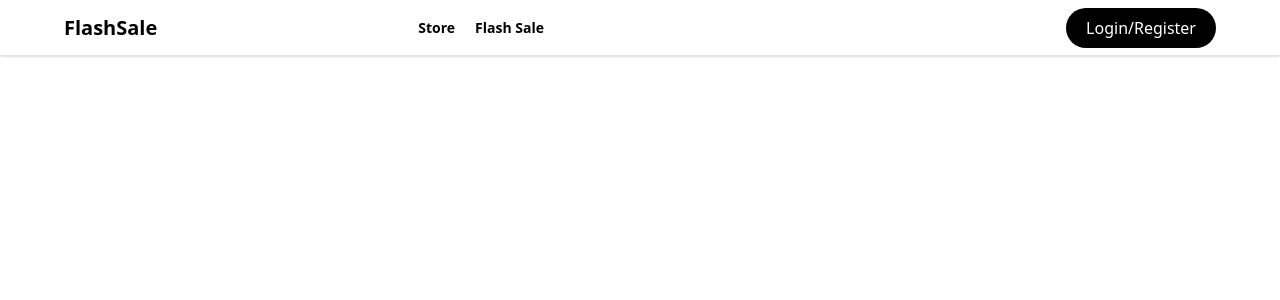
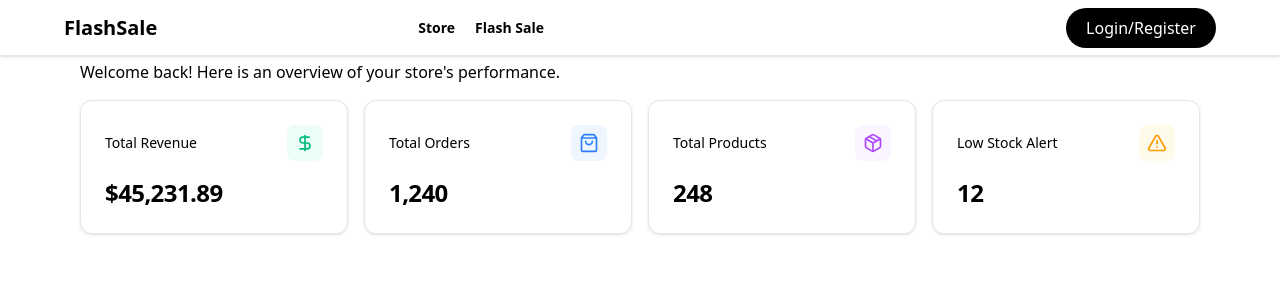
Before and after one commit to void-arceus/FlashSale, a React (Vite) app in the folder frontend/: page /adminDashboard in a window 1280 px wide. Shown: the top 300 px of the page. Built offline with nearby package versions, Linux system fonts and the light colour scheme; no server answers.

Commit message:
feat: update form logic to support editing with conditional image upload

```diff
--- a/frontend/package.json
+++ b/frontend/package.json
@@ -12,6 +12,7 @@
   "dependencies": {
     "@tailwindcss/vite": "^4.3.1",
     "axios": "^1.18.1",
+    "lucide-react": "^1.23.0",
     "react": "^19.2.7",
     "react-dom": "^19.2.7",
     "react-hook-form": "^7.80.0",
--- a/frontend/src/App.tsx
+++ b/frontend/src/App.tsx
@@ -34,7 +34,7 @@ function App() {
 
                                 {/* admin routes */}
                                 <Route
-                                    path="/admin"
+                                    path="/adminDashboard"
                                     element={<AdminDashboard />}
                                 />
                                 <Route
--- a/frontend/src/components/Navbar.tsx
+++ b/frontend/src/components/Navbar.tsx
@@ -46,7 +46,10 @@ function Navbar() {
                     <>
                         {user && user.role === "admin" ? (
                             <ul className="flex items-center gap-4">
-                                <li className="text-sm font-semibold text-text-main hover:text-text-muted hover:cursor-pointer hover:underline">
+                                <li
+                                    onClick={() => navigate("/adminDashboard")}
+                                    className="text-sm font-semibold text-text-main hover:text-text-muted hover:cursor-pointer hover:underline"
+                                >
                                     Dashboard
                                 </li>
                                 <li
--- a/frontend/src/context/ConfirmationContext.tsx
+++ b/frontend/src/context/ConfirmationContext.tsx
@@ -6,6 +6,7 @@ interface ConfirmationContextType {
     showConfirmation: (message: string, onConfirmAction: () => void) => void;
     closeModal: () => void;
     triggerConfirm: () => void;
+    loading: boolean;
 }
 
 interface ConfirmationProviderProps {
@@ -20,6 +21,7 @@ export function ConfirmationProvider({ children }: ConfirmationProviderProps) {
     const [isActive, setIsActive] = useState<boolean>(false);
     const [text, setText] = useState<string>("");
     const [onConfirm, setOnConfirm] = useState<(() => void) | null>(null);
+    const [loading, setLoading] = useState<boolean>(false);
 
     const showConfirmation = (message: string, onConfirmAction: () => void) => {
         setText(message);
@@ -34,10 +36,17 @@ export function ConfirmationProvider({ children }: ConfirmationProviderProps) {
     };
 
     const triggerConfirm = () => {
-        if (onConfirm) {
-            onConfirm();
+        try {
+            setLoading(true);
+            if (onConfirm) {
+                onConfirm();
+            }
+        } catch (error: any) {
+            setLoading(false);
+        } finally {
+            closeModal();
+            setLoading(false);
         }
-        closeModal();
     };
 
     return (
@@ -48,6 +57,7 @@ export function ConfirmationProvider({ children }: ConfirmationProviderProps) {
                 showConfirmation,
                 closeModal,
                 triggerConfirm,
+                loading,
             }}
         >
             {children}
--- a/frontend/src/features/admin/pages/AdminDashboard.tsx
+++ b/frontend/src/features/admin/pages/AdminDashboard.tsx
@@ -1,13 +1,82 @@
-import { useAuth } from "../../../context/AuthContext";
+import { DollarSign, ShoppingBag, Package, AlertTriangle } from "lucide-react";
 
-function AdminDashboard() {
-    const { isLoggedIn } = useAuth();
+export default function AdminDashboard() {
+    // Mock data for now—easy to replace with API data later!
+    const stats = [
+        {
+            title: "Total Revenue",
+            value: "$45,231.89",
+            icon: DollarSign,
+            color: "text-emerald-500",
+            bg: "bg-emerald-50",
+        },
+        {
+            title: "Total Orders",
+            value: "1,240",
+            icon: ShoppingBag,
+            color: "text-blue-500",
+            bg: "bg-blue-50",
+        },
+        {
+            title: "Total Products",
+            value: "248",
+            icon: Package,
+            color: "text-purple-500",
+            bg: "bg-purple-50",
+        },
+        {
+            title: "Low Stock Alert",
+            value: "12",
+            icon: AlertTriangle,
+            color: "text-amber-500",
+            bg: "bg-amber-50",
+        },
+    ];
+
     return (
-        <div className="pt-20">
-            <h1>Admin Dashboard</h1>
-            <p>{isLoggedIn ? "User is logged in" : "No user found"}</p>
-        </div>
+        <main className="w-full flex items-center justify-center">
+            <div className="w-full max-w-6xl px-4 py-6 space-y-4">
+                <header>
+                    <h1 className="text-3xl font-bold tracking-tight">
+                        Dashboard
+                    </h1>
+                    <p className="text-muted-foreground">
+                        Welcome back! Here is an overview of your store's
+                        performance.
+                    </p>
+                </header>
+
+                {/* 4-Column Grid for Metrics */}
+                <div className="grid gap-4 md:grid-cols-2 lg:grid-cols-4">
+                    {stats.map((stat, index) => {
+                        const Icon = stat.icon;
+                        return (
+                            <div
+                                key={index}
+                                className="rounded-xl border border-border bg-card p-6 shadow-sm transition-all hover:shadow-md"
+                            >
+                                <div className="flex flex-row items-center justify-between space-y-0 pb-2">
+                                    <span className="text-sm font-medium text-muted-foreground">
+                                        {stat.title}
+                                    </span>
+                                    <div
+                                        className={`p-2 rounded-lg ${stat.bg}`}
+                                    >
+                                        <Icon
+                                            className={`h-5 w-5 ${stat.color}`}
+                                        />
+                                    </div>
+                                </div>
+                                <div className="mt-2">
+                                    <span className="text-2xl font-bold tracking-tight">
+                                        {stat.value}
+                                    </span>
+                                </div>
+                            </div>
+                        );
+                    })}
+                </div>
+            </div>
+        </main>
     );
 }
-
-export default AdminDashboard;
--- a/frontend/src/features/auth/pages/LoginPage.tsx
+++ b/frontend/src/features/auth/pages/LoginPage.tsx
@@ -32,7 +32,7 @@ function LoginPage() {
                 showToaster(res.message, "success");
                 setUserData(res.data);
                 if (res.data.role === "admin") {
-                    navigate("/admin");
+                    navigate("/adminDashboard");
                 } else if (res.data.role === "user") {
                     navigate("/userDashboard");
                 } else {
--- a/frontend/src/features/products/services/productService.ts
+++ b/frontend/src/features/products/services/productService.ts
@@ -59,12 +59,12 @@ export const getAdminProducts = async (
 // get all products
 export const getProducts = async (): Promise<{
     status: boolean;
-    data?: Product;
+    data?: Product[];
     message?: string;
 }> => {
     try {
         const res = await axios.get(`${BASE_URL}/product/products`);
-        return { status: true, data: res.data.data as Product };
+        return { status: true, data: res.data.data as Product[] };
     } catch (error: any) {
         const message =
             error.response?.data?.message || "Failed to fetch products";
--- /dev/null
+++ b/frontend/src/pages/GeneralProductCard.tsx
@@ -0,0 +1,44 @@
+import cart from "../assets/cart.svg";
+
+function GeneralProductCard({ product }: any) {
+    return (
+        <div className="w-full max-h-120 border border-border rounded-xl p-4 flex flex-col items-start justify-between gap-4 shadow-md">
+            <div className="h-fit w-full overflow-hidden rounded-xl">
+                {/* image */}
+                <img
+                    src={product.url}
+                    alt={product.productName}
+                    className="h-70 w-full object-center object-cover rounded-xl hover:scale-106 transition-transform duration-300"
+                />
+            </div>
+            <div className="">
+                <div className="flex flex-col items-start justify-center gap-1">
+                    <p className="text-md font-semibold text-text-main">
+                        {product.productName}
+                    </p>
+                    <p className="text-sm font-medium text-text-muted leading-normal line-clamp-2">
+                        {product.description}
+                    </p>
+                </div>
+                <div></div>
+            </div>
+            <div className="w-full flex items-center justify-between ">
+                <div className="w-full flex items-center justify-start">
+                    <button className="font-semibold text-sm text-text-muted hover:cursor-pointer hover:underline">
+                        view details
+                    </button>
+                </div>
+                <div className="w-full flex items-center justify-end gap-2">
+                    <button className="bg-primary-bg border border-border px-4 py-1.5 rounded-lg hover:cursor-pointer active:scale-[0.96] transition-all duration-100 ease-in shadow-xs hover:shadow-sm">
+                        <img src={cart} className="h-5" />
+                    </button>
+                    <button className="bg-btn-primary px-4 py-1.5 hover:bg-btn-hover hover:cursor-pointer rounded-lg font-medium text-btn-text active:scale-[0.96] transition-all duration-100 ease-in shadow-xs hover:shadow-sm">
+                        Buy
+                    </button>
+                </div>
+            </div>
+        </div>
+    );
+}
+
+export default GeneralProductCard;
--- a/frontend/src/pages/Homepage.tsx
+++ b/frontend/src/pages/Homepage.tsx
@@ -1,6 +1,7 @@
 import { useState, useEffect } from "react";
 import { getProducts } from "../features/products/services/productService";
 import type { Product } from "../features/products/services/productService";
+import GeneralProductCard from "./GeneralProductCard";
 
 function Homepage() {
     const [products, setProducts] = useState<Product[]>([]);
@@ -26,26 +27,7 @@ function Homepage() {
                 <div className="w-full px-4 pb-6 grid grid-cols-1 sm:grid-cols-2 md:grid-cols-3 gap-4">
                     {products.length > 0 ? (
                         products.map((p) => (
-                            <div
-                                key={p._id}
-                                className="w-full border border-border rounded-lg p-2 flex flex-col gap-2"
-                            >
-                                <div className="w-full h-64 overflow-hidden rounded-lg bg-slate-100">
-                                    <img
-                                        src={p.url}
-                                        alt={p.productName}
-                                        className="w-full h-full object-cover object-center transform hover:scale-105 transition-transform duration-300"
-                                    />
-                                </div>
-                                <div>
-                                    <h2 className="text-md font-semibold text-text-main">
-                                        {p.productName}
-                                    </h2>
-                                    <p className="text-sm text-text-muted font-medium">
-                                        {p.description}
-                                    </p>
-                                </div>
-                            </div>
+                            <GeneralProductCard product={p} key={p._id} />
                         ))
                     ) : (
                         <div>No Products Found</div>
```
Also changed, not shown: frontend/src/components/ui/ConfirmationModal.tsx (+20 -6 lines), frontend/src/features/admin/pages/AddProduct.tsx (+39 -3 lines), frontend/src/features/admin/pages/ProductCard.tsx (+11 -2 lines), frontend/src/assets/cart.svg (added), 1 other file (tests, documents, lock files or other folders).
